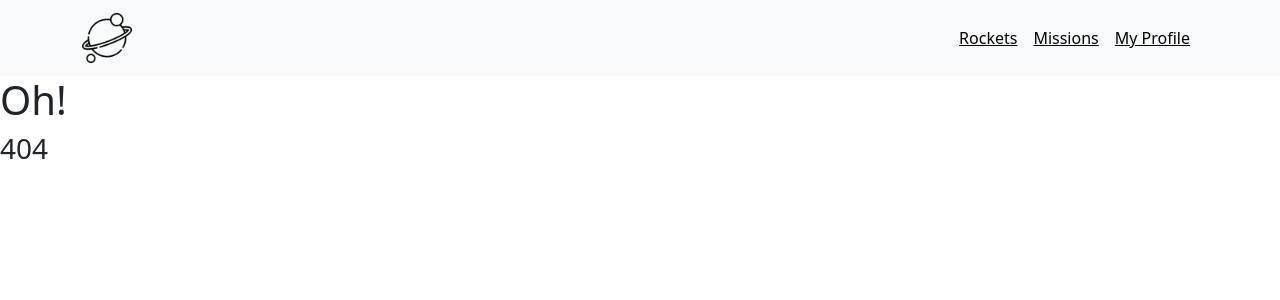
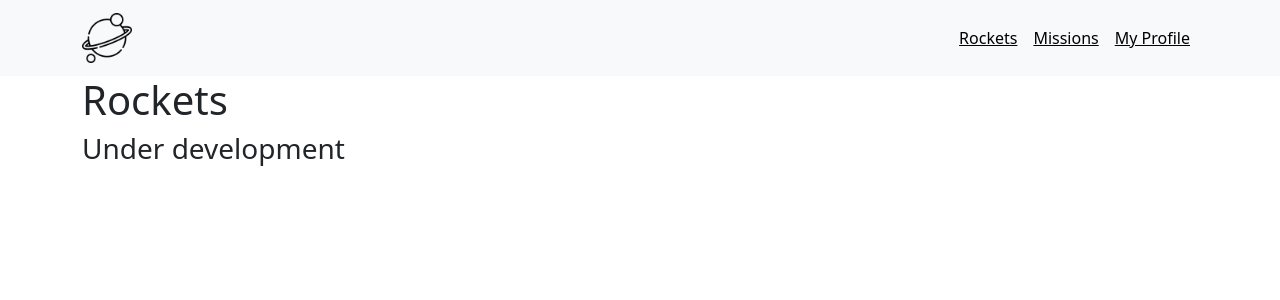
Before and after one commit to Talha-Hanif5666/space-traveller, a React (Create React App) app: page / in a window 1280 px wide. Before the commit this address had no page. Shown: the top 300 px of the page. Built offline with nearby package versions, Linux system fonts and the light colour scheme.

Commit message:
Restore app.js layout

```diff
--- a/src/App.js
+++ b/src/App.js
@@ -7,15 +7,15 @@ import NotFound from './routes/NotFound';
 
 function App() {
   return (
-    <>
-      <Layout />
-      <Routes>
-        <Route path="/rockets" element={<Rockets />} />
-        <Route path="/missions" element={<Missions />} />
-        <Route path="/my-profile" element={<MyProfile />} />
+    <Routes>
+      <Route path="/" element={<Layout />}>
+        <Route index element={<Rockets />} />
+        <Route path="rockets" element={<Rockets />} />
+        <Route path="my-profile" element={<MyProfile />} />
+        <Route path="missions" element={<Missions />} />
         <Route path="*" element={<NotFound />} />
-      </Routes>
-    </>
+      </Route>
+    </Routes>
   );
 }
 
```
